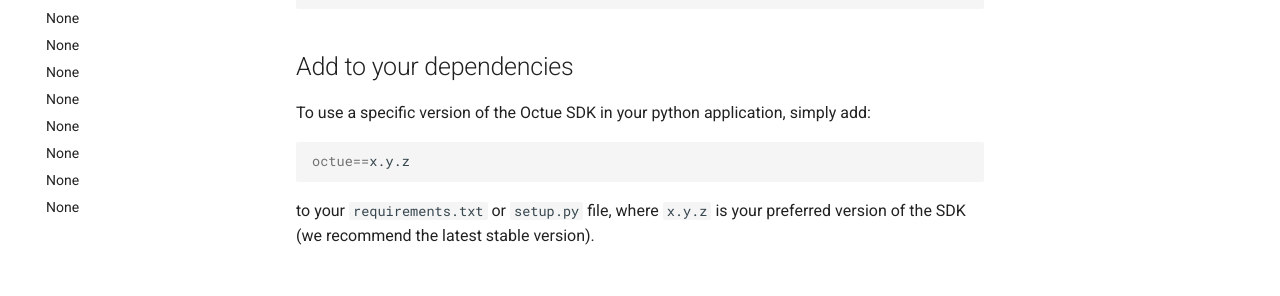
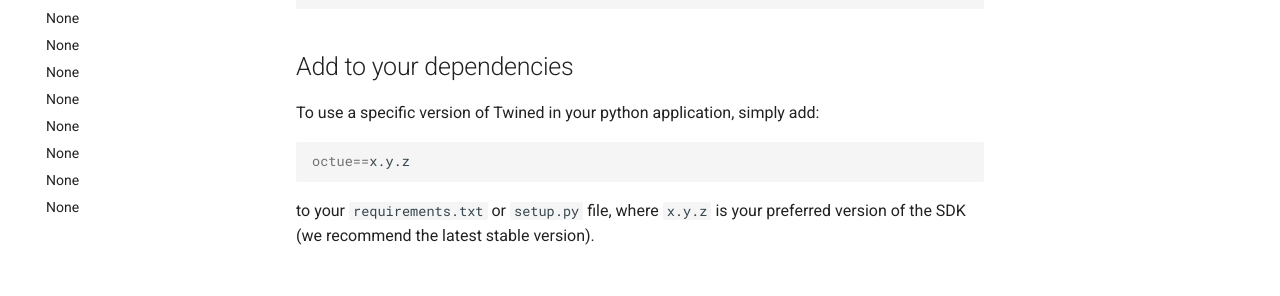
Before and after one commit to octue/octue-sdk-python, an MkDocs documentation site: the page built from docs/docs/installation.md, in a window 1280 px wide. Shown: the part 434-730 px from the top of the page. Built offline with MkDocs 1.6.1 and Material for MkDocs 9.7.7, drawn with Linux system fonts in a browser that asks for light colours; plug-ins that fetch from the network failed and are left out.

Commit message:
DOC: Replace "Octue SDK" with "Twined" in docs

````diff
--- a/docs/docs/installation.md
+++ b/docs/docs/installation.md
@@ -16,7 +16,7 @@
 
 ## Add to your dependencies
 
-To use a specific version of the Octue SDK in your python application,
+To use a specific version of Twined in your python application,
 simply add:
 
 ```shell
````
Also changed, not shown: docs/docs/asking_questions.md (+1 -1 lines), docs/docs/services.md (+1 -1 lines).
